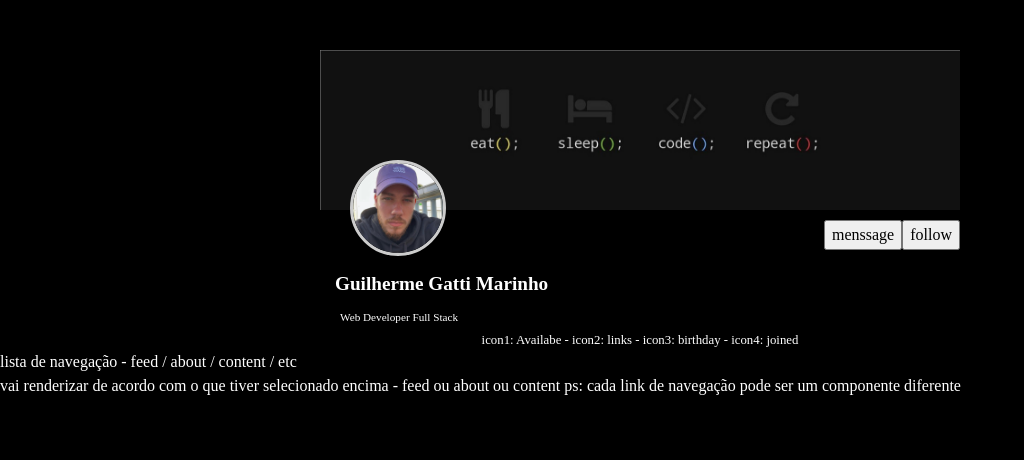
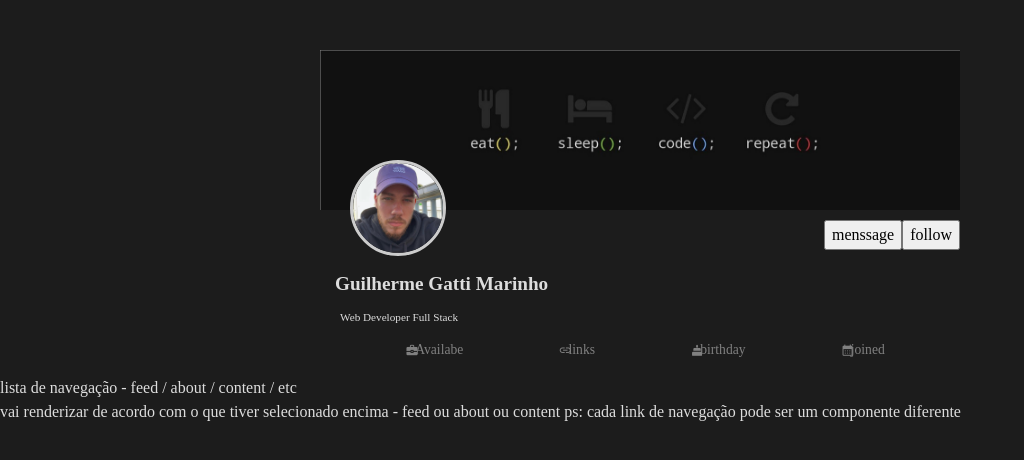
Before and after one commit to guido-marinho/guido-marinho.github.io, a React (Vite) app: page / in a window 1280 px wide. Shown: the top 460 px of the page, without its empty margins (0-1024 px from the left). Built offline with nearby package versions, Linux system fonts and the light colour scheme.

Commit message:
💄 feat: adiciona icones e começa pensar em resposividade

```diff
--- a/index.html
+++ b/index.html
@@ -4,6 +4,22 @@
     <meta charset="UTF-8" />
     <meta name="viewport" content="width=device-width, initial-scale=1.0" />
     <title>Guilherme G. Marinho</title>
+    <link
+      rel="stylesheet"
+      href="https://fonts.googleapis.com/css2?family=Material+Symbols+Outlined:opsz,wght,FILL,GRAD@20..48,100..700,0..1,-50..200"
+    />
+    <link
+      rel="stylesheet"
+      href="https://fonts.googleapis.com/css2?family=Material+Symbols+Outlined:opsz,wght,FILL,GRAD@20..48,100..700,0..1,-50..200"
+    />
+    <link
+      rel="stylesheet"
+      href="https://fonts.googleapis.com/css2?family=Material+Symbols+Outlined:opsz,wght,FILL,GRAD@20..48,100..700,0..1,-50..200"
+    />
+    <link
+      rel="stylesheet"
+      href="https://fonts.googleapis.com/css2?family=Material+Symbols+Outlined:opsz,wght,FILL,GRAD@20..48,100..700,0..1,-50..200"
+    />
   </head>
   <body>
     <div id="root"></div>
--- a/src/CSS/Header.css
+++ b/src/CSS/Header.css
@@ -46,14 +46,36 @@
   margin: 5px 20px;
 }
 
-.profile-icons {
-  width: 100%;
+.profile-icons-container {
   display: flex;
-  justify-content: space-around;
+  color: grey;
+  justify-content: space-evenly;
   margin: 10px 0;
+  height: 30px;
 }
 
-/* medida para laptops de 1000px até 1500px */
+.icon {
+  font-size: 0.85rem;
+  display: flex;
+  align-items: center;
+  justify-content: space-around;
+  padding: 5px;
+  margin: 5px;
+}
+
+
+.material-symbols-outlined {
+  font-variation-settings:
+  'FILL' 100,
+  'wght' 300,
+  'GRAD' 100,
+  'opsz' 30;
+  height: 10px;
+  width: 10px;
+}
+
+
+/* medida para dispositivos de 1000px até 1500px */
 @media (max-width: 1500px) {
   .profile-image {
     width: 6rem;
@@ -84,7 +106,7 @@
   }
 }
 
-/* medidas para tablets de 768px até 1000px */
+/* medidas para dispositivos de 768px até 1000px */
 @media (max-width: 1000px) {
   .profile-image {
     width: 5rem;
@@ -126,6 +148,12 @@
 
 /* medidas para dispositivos moveis abaixo de 768 px*/
 @media (max-width: 768px) {
+
+  .cover-page {
+    width: 100%;
+    margin: 50px auto 0;
+  }
+
   .profile-image {
     width: 4rem;
     height: 4rem;
--- a/src/CSS/index.css
+++ b/src/CSS/index.css
@@ -25,8 +25,8 @@ html, body {
 body {
   line-height: 1.5;
   -webkit-font-smoothing: antialiased;
-  background-color: black;
-  color: white;
+  background-color: #1c1c1c;
+  color: #ddd
 }
 /*
   6. Improve media defaults
--- a/src/components/Header.jsx
+++ b/src/components/Header.jsx
@@ -22,7 +22,36 @@ export default function Header() {
         <div className='profile-about'>
           <p>Web Developer Full Stack</p>
         </div>
-        <span  className='profile-icons'> icon1: Availabe -  icon2: links - icon3: birthday - icon4: joined</span>
+        <div className="profile-icons-container ">
+
+          <p className='icon'>
+            <span className="material-symbols-outlined icon">
+              business_center
+            </span>
+            Availabe
+          </p>
+
+          <p className='icon'>
+            <span className="material-symbols-outlined icon">
+              link
+            </span>
+            links
+          </p>
+
+          <p className='icon'>
+            <span className="material-symbols-outlined icon">
+              cake
+            </span>
+            birthday
+          </p>
+
+          <p className='icon'>
+            <span className="material-symbols-outlined icon">
+              calendar_month
+            </span>
+            joined
+          </p>
+        </div>
       </div>
     </>
   );
```
Also changed, not shown: src/images/linkIcon.svg (added).
